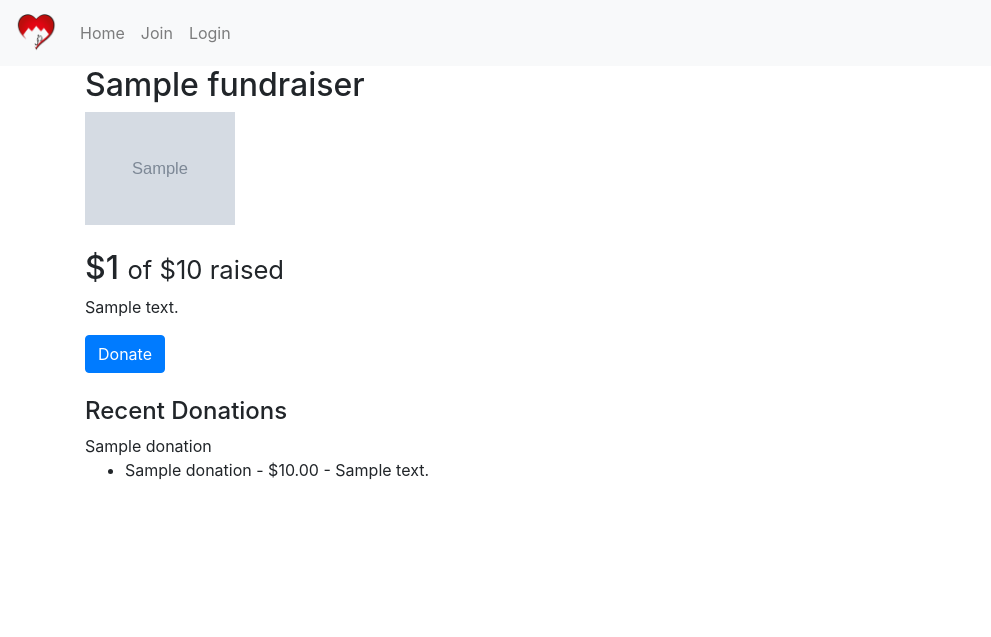
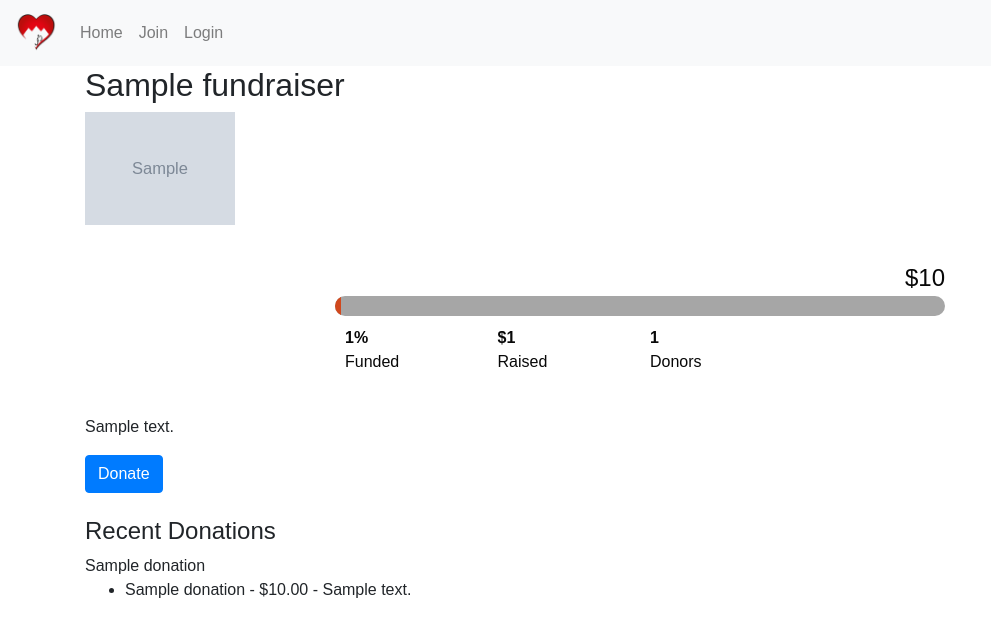
Before and after one commit to dominikszopa/fundraising-website, a Django app: template team_fundraising/templates/team_fundraising/fundraiser.html in a window 1280 px wide. Shown: the top 637 px of the page, without its empty margins (0-991 px from the left). Run offline with Django 3.2, Linux system fonts and the light colour scheme; the template is opened without the code that fills it: most values are stand-ins (such as "Sample title", 1, 10 or a date in 2020); grey boxes marked "Sample" are stand-in pictures; some libraries are stand-ins or nearby versions.

Commit message:
Added first version of thermometer to fundraiser

```diff
--- /dev/null
+++ b/team_fundraising/static/thermometer.css
@@ -0,0 +1,77 @@
+body * {
+	font-family: 'Nunito', sans-serif;
+	box-sizing: border-box;
+}
+
+body {
+	background-color: #FFF;
+}
+
+#countdown-wrap {
+  width: 100%;
+  height: 100px;
+  //border: 1px solid black;
+  padding: 20px;
+  font-family: arial;
+  max-width: 650px;
+  margin: 15px auto 75px;
+}
+
+#goal {
+  font-size: 24px;
+  text-align: right;
+  color: #080808;
+  @media only screen and (max-width : 640px) {
+    text-align: center;
+  }
+
+}
+
+#raised {
+  font-size: 24px;
+  text-align: left;
+  color: #080808;
+  @media only screen and (max-width : 640px) {
+    text-align: center;
+  }
+
+}
+#glass {
+  width: 100%;
+  height: 20px;
+  background: #A6A6A6;
+  border-radius: 10px;
+  float: left;
+  overflow: hidden;
+}
+
+#progress {
+  float: left;
+  width: 20%;
+  height: 20px;
+  background: #D1481D;
+  z-index: 333;
+  //border-radius: 5px;
+}
+
+.goal-stat {
+  width: 25%;
+  //height: 30px;
+  padding: 10px;
+  float: left;
+  margin: 0;
+  color: #080808;
+
+  @media only screen and (max-width : 640px) {
+    width: 50%;
+    text-align: center;
+  }
+}
+
+.goal-number, .goal-label {
+  display: block;
+}
+
+.goal-number {
+  font-weight: bold;
+}
--- a/team_fundraising/templates/base.html
+++ b/team_fundraising/templates/base.html
@@ -8,7 +8,7 @@
 
         <!-- Bootstrap CSS -->
         <link rel="stylesheet" href="https://stackpath.bootstrapcdn.com/bootstrap/4.1.3/css/bootstrap.min.css" integrity="sha384-MCw98/SFnGE8fJT3GXwEOngsV7Zt27NXFoaoApmYm81iuXoPkFOJwJ8ERdknLPMO" crossorigin="anonymous">
-
+        <link rel="stylesheet" href="{% static "thermometer.css" %}">
         {% block head %}
         {% endblock head %}
     </head>
--- a/team_fundraising/templates/team_fundraising/fundraiser.html
+++ b/team_fundraising/templates/team_fundraising/fundraiser.html
@@ -1,3 +1,4 @@
+
 {% extends "base.html" %}
 {% load humanize %}
 
@@ -15,15 +16,36 @@
     {% if fundraiser.photo %}
     <img src="{{ fundraiser.photo.url }}" width="150">
     {% endif %}
-    <br/>
+
+    <div id=countdown-wrap>
+      <div id="goal">${{ fundraiser.goal|floatformat:"0"|intcomma }}</div>
+      <div id="glass">
+        <div id="progress">
+        </div>
+      </div>
+      <div class="goal-stat">
+        <span class="goal-number">{{ fundraiser.percent_raised|floatformat:"0" }}%</span>
+        <span class="goal-label">Funded</span>
+      </div>
+      <div class="goal-stat">
+        <span class="goal-number">${{ fundraiser.total_raised|floatformat:"0"|intcomma }}</span>
+        <span class="goal-label">Raised</span>
+      </div>
+      <div class="goal-stat">
+        <span class="goal-number">{{ fundraiser.total_donations }}</span>
+        <span class="goal-label">Donors</span>
+      </div>
+    </div>
+    <script>
+        document.getElementById("progress").style.width = "{{ fundraiser.percent_raised }}%";
+    </script>
+
+    <!--http://stackoverflow.com/questions/9335140/how-to-countdown-to-a-date -->
+
     {% if user.is_authenticated and user.fundraiser.id == fundraiser.id  %}
         <br/>
         <a class="btn btn-secondary" href="{% url 'team_fundraising:update_fundraiser' %}" role="button">Edit</a>
     {% endif %}
-    <br/>
-
-    <h2>${{ fundraiser.total_raised|floatformat:"0"|intcomma }}
-        <small>of ${{ fundraiser.goal|floatformat:"0"|intcomma }} raised</small></h2>
 
     <p>{{ fundraiser.message }}</p>
 
--- a/team_fundraising/views.py
+++ b/team_fundraising/views.py
@@ -47,6 +47,10 @@ def fundraiser_view(request, fundraiser_id):
     template = 'team_fundraising/fundraiser.html'
 
     fundraiser = get_object_or_404(Fundraiser, pk=fundraiser_id)
+
+    fundraiser.percent_raised = int(
+        fundraiser.total_raised()) / fundraiser.goal * 100
+
     donations = fundraiser.donation_set.filter(
         payment_status__in=["paid", ""]).order_by('-date')
 
```
Also changed, not shown: team_fundraising/models.py (+13 -0 lines), 1 other file.
